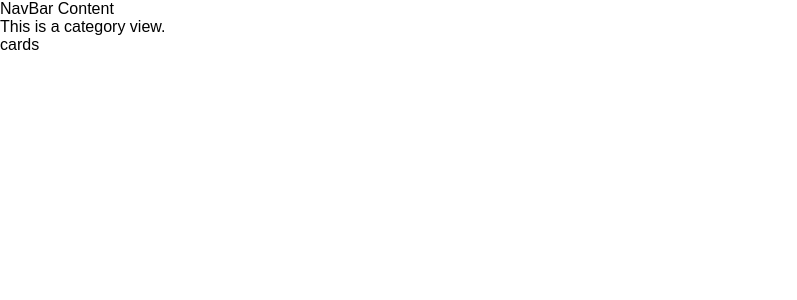
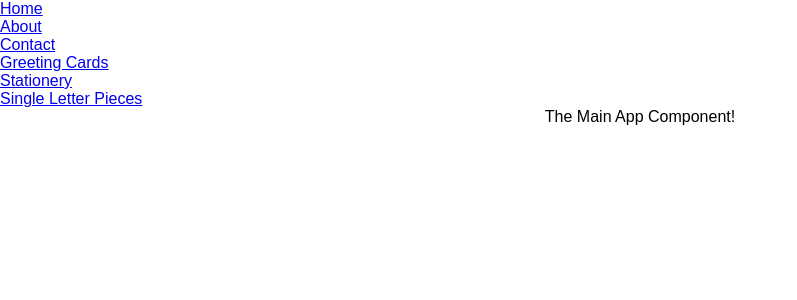
Before and after one commit to victoriarainc/ecommerce, a React (Create React App) app: page /category/cards in a window 1280 px wide. Shown: the top 300 px of the page, without its empty margins (0-797 px from the left). Built offline with nearby package versions, Linux system fonts and the light colour scheme.

Commit message:
creating either controller and view or the layout to control dynamic category pages

```diff
--- a/src/components/BaseLayout.js
+++ b/src/components/BaseLayout.js
@@ -1,4 +1,6 @@
 import React, { Component } from 'react';
+
+import NavBar from './NavBar';
 
 export default class BaseLayout extends Component {
   constructor(props) {
@@ -7,8 +9,7 @@ export default class BaseLayout extends Component {
   render() {
     return (
       <div>
-        NavBar
-        Content
+        <NavBar />
         {this.props.children}
       </div>
     );
--- /dev/null
+++ b/src/components/CategoryController.js
@@ -0,0 +1,37 @@
+import React, { Component } from 'react';
+import { singles, stationary, cards } from '../data'
+
+import CategoryView from './CategoryView'
+
+export default class CategoryController extends Component {
+  constructor(props) {
+    super(props);
+
+    this.state = {
+      category: '',
+      items: []
+    }
+  }
+
+  componentDidMount() {
+    // Once the component is created we want to load
+    // our products so they can be displayed.
+    let category = this.props.match.params.category
+
+    if (category === 'singles') {
+      this.setState({category: 'Singles', items: singles});
+
+    } else if (category === 'stationary') {
+      this.setState({category: 'Stationary', items: stationary});
+
+    } else if (category === 'cards') {
+      this.setState({category: 'Cards', items: cards});
+    }
+  }
+
+  render() {
+    return(
+        <CategoryView category={this.state.category} items={this.state.items} />
+    )
+  }
+}
--- a/src/components/CategoryView.js
+++ b/src/components/CategoryView.js
@@ -1,18 +1,26 @@
 import React, { Component } from 'react';
+import { singles, stationary, cards } from '../data'
 
 export default class CategoryView extends Component {
   constructor(props) {
     super(props);
+  }
 
-    console.log(props);
-  }
   render() {
-    let cat = this.props.match.params.category
+    let items = this.props.items.map((item) => {
+      return(
+        <div>
+          {item.description}
+        </div>
+      )
+    })
     return (
       <div>
         This is a category view.
         <br />
-        {cat}
+        {this.props.category}
+        <br />
+        {items}
       </div>
     );
   }
--- a/src/data.js
+++ b/src/data.js
@@ -20,7 +20,7 @@ let cards = [
   }
 ]
 
-let stationery = [
+let stationary = [
   {
     "id": "1",
     "type": "moglea",
@@ -63,3 +63,5 @@ let singles = [
     "img": "pic goes here"
   }
 ]
+
+export { singles, stationary, cards }
--- a/src/index.js
+++ b/src/index.js
@@ -6,7 +6,7 @@ import './styles/index.css';
 
 import App from './components/App';
 import BaseLayout from './components/BaseLayout';
-import CategoryView from './components/CategoryView';
+// import CategoryController from './components/CategoryController';
 import About from './components/About';
 import Contact from './components/Contact';
 
@@ -16,8 +16,8 @@ ReactDOM.render(
   <BrowserRouter>
     <BaseLayout>
       <Switch>
-        <Route path="/category/:category" component={CategoryView} />
-        <Route path="/contact" component={Contact} />
+{        // <Route path="/category/:category" component={CategoryController} />
+}        <Route path="/contact" component={Contact} />
         <Route path="/about" component={About} />
         <Route path='/' component={App} />
       </Switch>
```
Also changed, not shown: src/components/CategoryLayout.js (added, +17 -0 lines).
